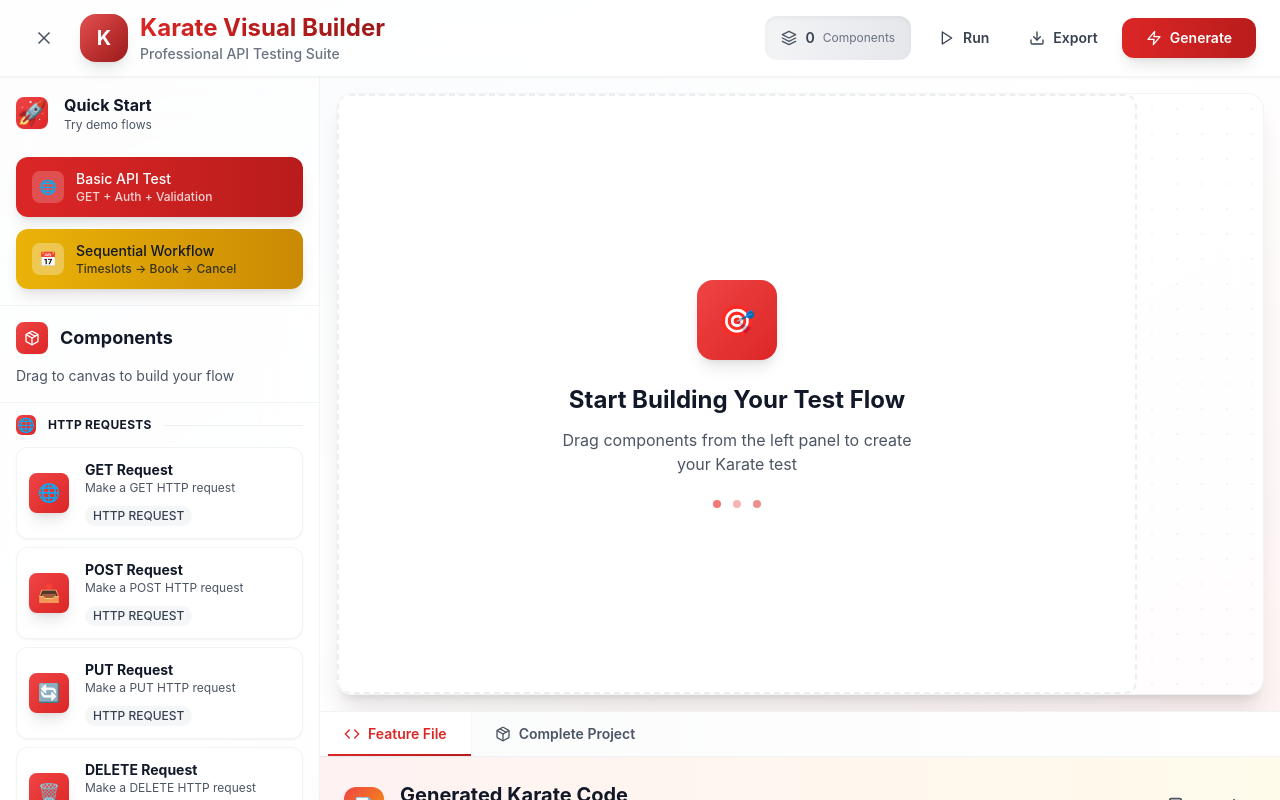
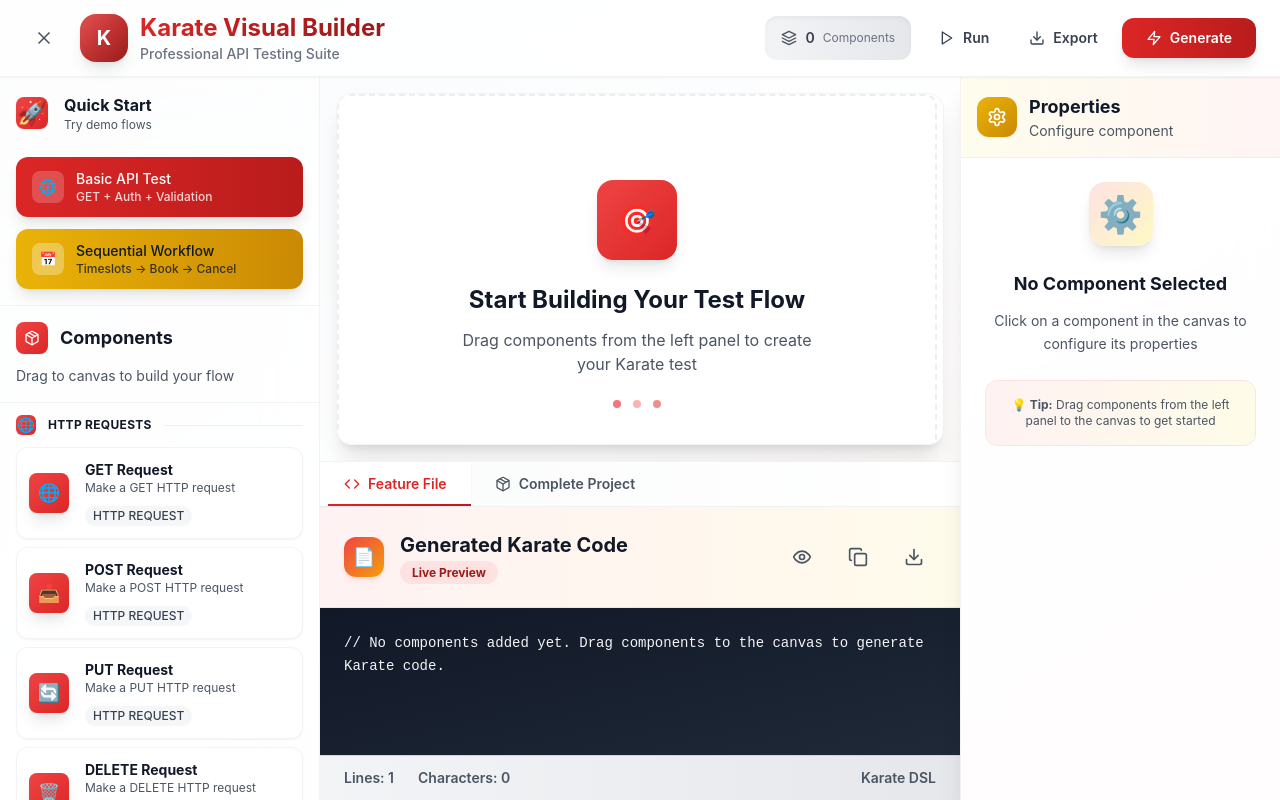
Before and after one commit to RaHuL-SrIrAM-E/automatic-testing-agent, a React (Create React App) app: page / in a window 1280 px wide. Built offline with nearby package versions, Linux system fonts and the light colour scheme.

Commit message:
Fix Layout and Scrolling Issues

```diff
--- a/src/App.tsx
+++ b/src/App.tsx
@@ -140,7 +140,7 @@
 
         <div className="flex-1 flex overflow-hidden">
           {/* Left Sidebar - Compact & Modern */}
-          <div className={`${showSidebar ? 'w-80' : 'w-0'} transition-all duration-300 overflow-hidden bg-white/60 backdrop-blur-xl border-r border-gray-200/50 flex flex-col relative z-40`}>
+          <div className={`${showSidebar ? 'w-80' : 'w-0'} transition-all duration-300 overflow-hidden bg-white/60 backdrop-blur-xl border-r border-gray-200/50 flex flex-col relative z-40 h-full`}>
             {showSidebar && (
               <>
                 {/* Demo Section - Compact */}
@@ -166,9 +166,9 @@
           </div>
 
           {/* Main Content Area */}
-          <div className="flex-1 flex flex-col">
+          <div className="flex-1 flex flex-col overflow-hidden">
             {/* Canvas Area - Optimized Size */}
-            <div className={`flex-1 p-4 transition-all duration-300 ${showProperties ? 'mr-80' : ''}`}>
+            <div className="h-96 p-4 transition-all duration-300">
               <div className="h-full bg-white/80 backdrop-blur-xl rounded-2xl border border-gray-200/50 shadow-xl overflow-hidden relative">
                 <Canvas
                   nodes={flowState.nodes}
@@ -183,7 +183,7 @@
             </div>
 
             {/* Bottom Panel - Compact Tabs */}
-            <div className="h-72 bg-white/80 backdrop-blur-xl border-t border-gray-200/50 shadow-lg">
+            <div className="flex-1 bg-white/80 backdrop-blur-xl border-t border-gray-200/50 shadow-lg overflow-hidden">
               <div className="h-full flex flex-col">
                 {/* Modern Tab Navigation */}
                 <div className="flex border-b border-gray-200/50 bg-gradient-to-r from-gray-50/80 to-white/80">
@@ -229,9 +229,8 @@
             </div>
           </div>
 
-          {/* Right Sidebar - Properties Panel */}
-          {showProperties && selectedNode && (
-            <div className="w-80 bg-white/80 backdrop-blur-xl border-l border-gray-200/50 shadow-xl flex flex-col animate-slide-in-right relative z-30">
+          {/* Right Sidebar - Properties Panel - Always Visible */}
+          <div className="w-80 bg-white/80 backdrop-blur-xl border-l border-gray-200/50 shadow-xl flex flex-col relative z-30 h-full">
             <div className="p-4 border-b border-gray-200/50 bg-gradient-to-r from-yellow-50/80 to-red-50/80">
               <div className="flex items-center justify-between">
                 <div className="flex items-center space-x-3">
@@ -243,15 +242,14 @@
                     <p className="text-sm text-gray-600">Configure component</p>
                   </div>
                 </div>
+                {selectedNode && (
                   <button
-                    onClick={() => {
-                      selectNode(null);
-                      setShowProperties(false);
-                    }}
+                    onClick={() => selectNode(null)}
                     className="p-2 text-gray-500 hover:text-red-600 hover:bg-red-50 rounded-lg transition-all duration-200"
                   >
                     <X className="w-4 h-4" />
                   </button>
+                )}
               </div>
             </div>
             <div className="flex-1 overflow-y-auto custom-scrollbar">
@@ -261,7 +259,6 @@
               />
             </div>
           </div>
-          )}
         </div>
       </div>
     </DndProvider>
--- a/src/components/Canvas.tsx
+++ b/src/components/Canvas.tsx
@@ -116,15 +116,15 @@
   // Calculate canvas dimensions based on node positions
   const getCanvasDimensions = () => {
     if (nodes.length === 0) {
-      return { width: 800, height: 600 };
+      return { width: 600, height: 400 };
     }
 
-    const maxX = Math.max(...nodes.map(node => node.position.x + 300));
-    const maxY = Math.max(...nodes.map(node => node.position.y + 200));
+    const maxX = Math.max(...nodes.map(node => node.position.x + 250));
+    const maxY = Math.max(...nodes.map(node => node.position.y + 150));
 
     return {
-      width: Math.max(maxX + 100, 800), // Minimum 800px width
-      height: Math.max(maxY + 100, 600)  // Minimum 600px height
+      width: Math.max(maxX + 100, 600), // Minimum 600px width
+      height: Math.max(maxY + 100, 400)  // Minimum 400px height
     };
   };
 
@@ -157,10 +157,10 @@
               : 'border-gray-300/40 hover:border-red-400/60'
           } transition-all duration-300`}
           style={{
-            width: Math.max(canvasDimensions.width, 800),
-            height: Math.max(canvasDimensions.height, 600),
-            minWidth: '800px',
-            minHeight: '600px'
+            width: Math.max(canvasDimensions.width, 600),
+            height: Math.max(canvasDimensions.height, 400),
+            minWidth: '600px',
+            minHeight: '400px'
           }}
           onClick={handleCanvasClick}
         >
--- a/src/components/PropertiesPanel.tsx
+++ b/src/components/PropertiesPanel.tsx
@@ -132,17 +132,22 @@
 
   if (!selectedNode) {
     return (
-      <div className="p-4">
+      <div className="p-6">
         <div className="text-center text-gray-500 animate-fade-in">
-          <div className="w-12 h-12 mx-auto mb-4 bg-gradient-to-br from-red-100 to-yellow-100 rounded-xl flex items-center justify-center">
-            <span className="text-3xl">⚙️</span>
+          <div className="w-16 h-16 mx-auto mb-6 bg-gradient-to-br from-red-100 to-yellow-100 rounded-2xl flex items-center justify-center shadow-lg">
+            <span className="text-4xl">⚙️</span>
           </div>
-          <h3 className="text-base font-bold text-gray-900 mb-2">
+          <h3 className="text-lg font-bold text-gray-900 mb-3">
             No Component Selected
           </h3>
-          <p className="text-sm text-gray-600">
+          <p className="text-sm text-gray-600 leading-relaxed">
             Click on a component in the canvas to configure its properties
           </p>
+          <div className="mt-6 p-4 bg-gradient-to-r from-red-50 to-yellow-50 rounded-xl border border-red-100">
+            <p className="text-xs text-gray-600">
+              💡 <strong>Tip:</strong> Drag components from the left panel to the canvas to get started
+            </p>
+          </div>
         </div>
       </div>
     );
@@ -151,27 +156,27 @@
   const definition = getComponentDefinition(selectedNode.type);
   if (!definition) {
     return (
-      <div className="p-4">
+      <div className="p-6">
         <div className="text-center text-gray-500 animate-fade-in">
-          <div className="w-12 h-12 mx-auto mb-4 bg-gradient-to-br from-red-100 to-yellow-100 rounded-xl flex items-center justify-center">
-            <span className="text-3xl">❌</span>
+          <div className="w-16 h-16 mx-auto mb-6 bg-gradient-to-br from-red-100 to-yellow-100 rounded-2xl flex items-center justify-center shadow-lg">
+            <span className="text-4xl">❌</span>
           </div>
-          <h3 className="text-base font-bold text-gray-900 mb-2">Unknown Component</h3>
-          <p className="text-sm text-gray-600">This component type is not recognized</p>
+          <h3 className="text-lg font-bold text-gray-900 mb-3">Unknown Component</h3>
+          <p className="text-sm text-gray-600 leading-relaxed">This component type is not recognized</p>
         </div>
       </div>
     );
   }
 
   return (
-    <div className="p-4 animate-fade-in">
-      <div className="mb-4">
-        <div className="flex items-center space-x-3 mb-3">
-          <div className="w-8 h-8 bg-gradient-to-br from-red-500 to-red-600 rounded-lg flex items-center justify-center">
+    <div className="p-6 animate-fade-in">
+      <div className="mb-6">
+        <div className="flex items-center space-x-4 mb-4">
+          <div className="w-10 h-10 bg-gradient-to-br from-red-500 to-red-600 rounded-xl flex items-center justify-center shadow-lg">
             <span className="text-lg text-white">{definition.icon}</span>
           </div>
           <div>
-            <h3 className="text-base font-bold text-gray-900">
+            <h3 className="text-lg font-bold text-gray-900">
               {definition.name}
             </h3>
             <p className="text-sm text-gray-600">
@@ -181,7 +186,7 @@
         </div>
       </div>
 
-      <div className="space-y-4">
+      <div className="space-y-5">
         {definition.properties.map((property) => (
           <div key={property.key}>
             <label className="property-label">
@@ -201,9 +206,9 @@
       </div>
 
       {/* Component Info */}
-      <div className="mt-4 pt-4 border-t border-gray-200/60">
-        <h4 className="text-sm font-medium text-gray-900 mb-2">Component Info</h4>
-        <div className="text-xs text-gray-500 space-y-1">
+      <div className="mt-8 pt-6 border-t border-gray-200/60">
+        <h4 className="text-sm font-bold text-gray-900 mb-3">Component Info</h4>
+        <div className="text-xs text-gray-500 space-y-2 bg-gray-50/50 p-3 rounded-lg">
           <div>Type: {selectedNode.type}</div>
           <div>ID: {selectedNode.id}</div>
           <div>Position: ({Math.round(selectedNode.position.x)}, {Math.round(selectedNode.position.y)})</div>
```
Lines whose indentation alone changed are shown as unchanged.
